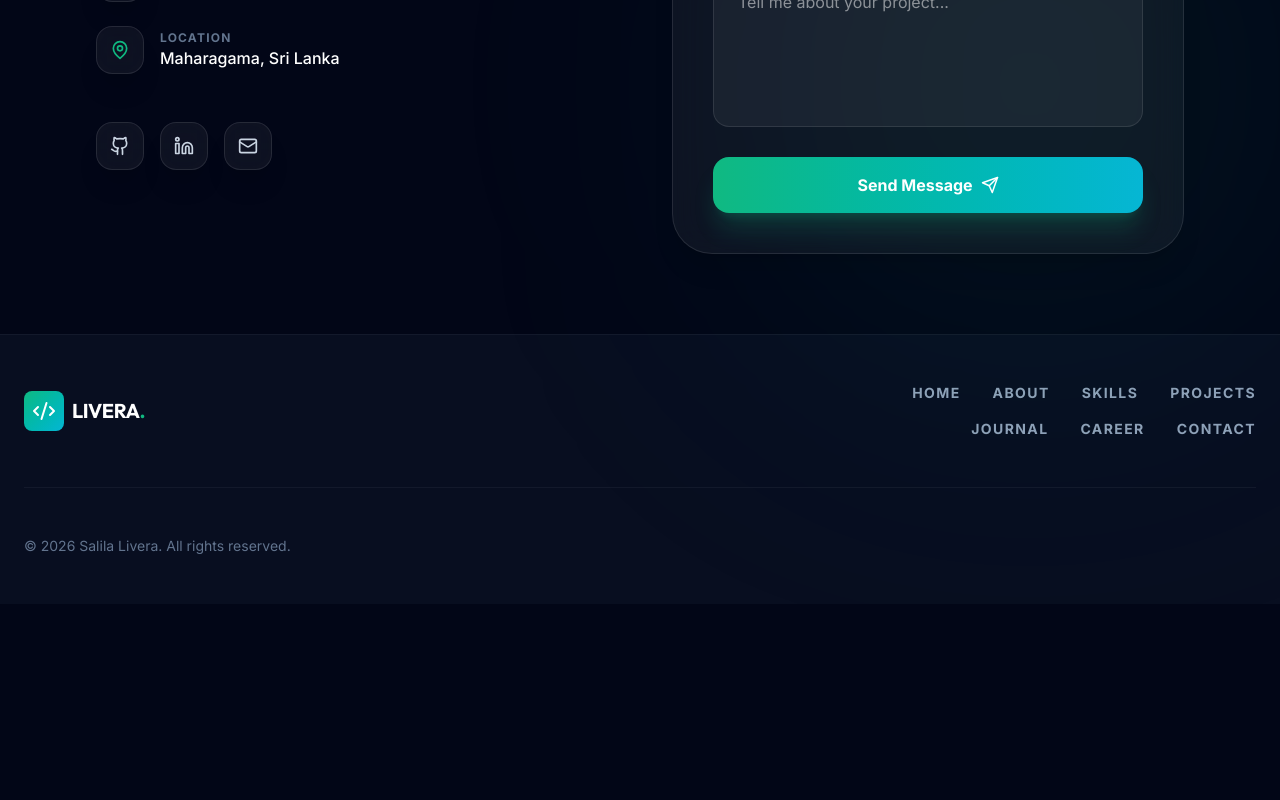
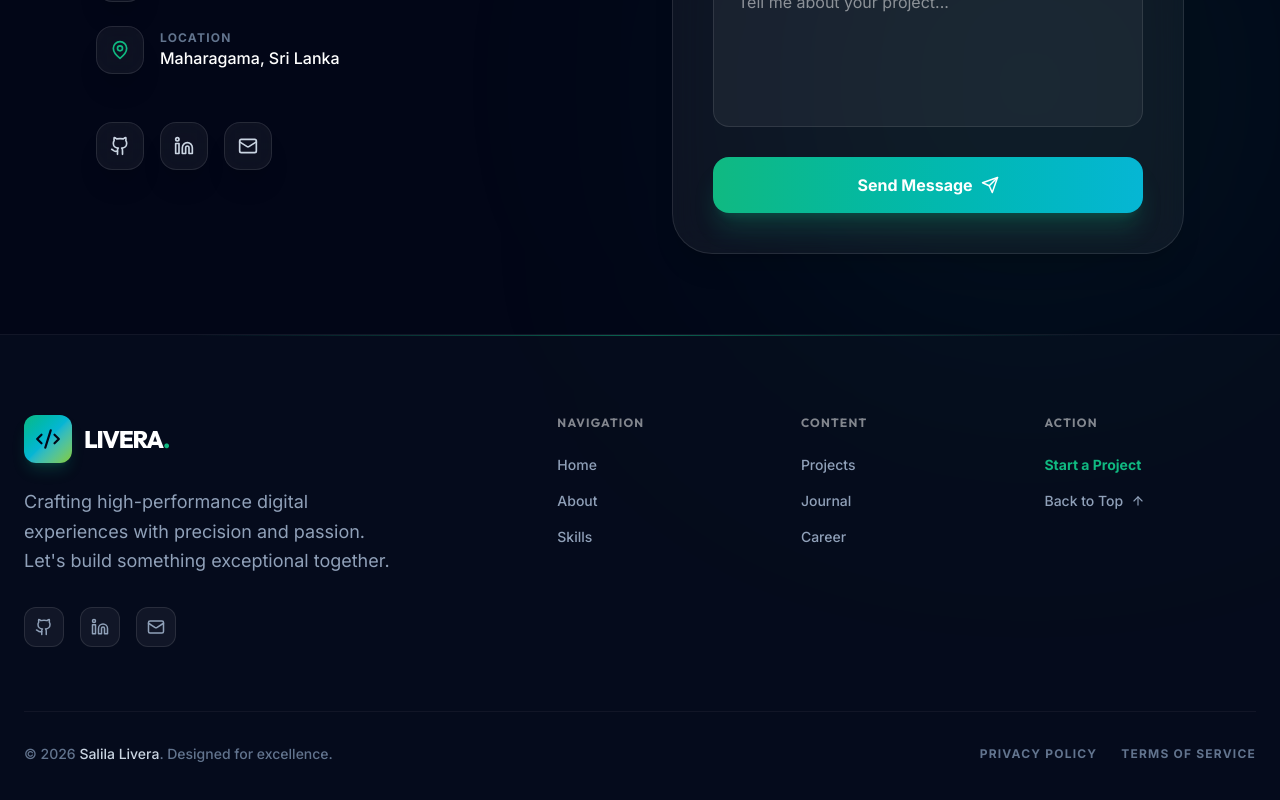
Before and after one commit to Salila-Livera/Salila_Livera_portfolio, a React (Vite) app: page / in a window 1280 px wide. Shown: the part 8699-9499 px from the top of the page. Before the commit the page ends 9303 px from the top, so only its background shows below. Built offline with nearby package versions, Linux system fonts and the light colour scheme.

Commit message:
Redesign footer for a premium look

```diff
--- a/src/components/Footer.jsx
+++ b/src/components/Footer.jsx
@@ -1,41 +1,111 @@
 import React from 'react';
-import { Code2, Heart } from 'lucide-react';
-import { Link } from 'react-scroll';
+import { Code2, Github, Linkedin, Mail, ArrowUp } from 'lucide-react';
+import { Link, animateScroll as scroll } from 'react-scroll';
 
 const Footer = () => {
+  const scrollToTop = () => {
+    scroll.scrollToTop();
+  };
+
   return (
-    <footer className="bg-dark-lighter/50 border-t border-white/5 py-12">
-      <div className="container mx-auto px-6">
-        <div className="flex flex-col md:flex-row justify-between items-center gap-8 mb-12">
-          <div className="flex items-center gap-2">
-            <div className="w-10 h-10 bg-gradient-to-br from-primary to-secondary rounded-lg flex items-center justify-center">
-              <Code2 className="text-white" size={24} />
+    <footer className="relative bg-dark-lighter/30 border-t border-white/5 pt-20 pb-10 overflow-hidden">
+      {/* Background Glow */}
+      <div className="absolute top-0 left-1/2 -translate-x-1/2 w-full max-w-4xl h-px bg-gradient-to-r from-transparent via-primary/50 to-transparent"></div>
+
+      <div className="container mx-auto px-6 relative z-10">
+        <div className="grid grid-cols-1 md:grid-cols-12 gap-12 mb-16">
+
+          {/* Logo & Info */}
+          <div className="md:col-span-5">
+            <div className="flex items-center gap-3 mb-6">
+              <div className="w-12 h-12 bg-gradient-to-br from-primary via-secondary to-accent rounded-xl flex items-center justify-center shadow-lg shadow-primary/20">
+                <Code2 className="text-dark" size={26} />
               </div>
-            <span className="text-xl font-display font-bold text-white tracking-tight">
+              <span className="text-2xl font-display font-black text-white tracking-tighter">
                 LIVERA<span className="text-primary">.</span>
               </span>
             </div>
+            <p className="text-slate-400 text-lg mb-8 max-w-sm leading-relaxed">
+              Crafting high-performance digital experiences with precision and passion. Let's build something exceptional together.
+            </p>
+            <div className="flex items-center gap-4">
+              {[
+                { Icon: Github, href: 'https://github.com/Salila-Livera' },
+                { Icon: Linkedin, href: 'https://www.linkedin.com/in/salila-livera' },
+                { Icon: Mail, href: "mailto:salliladimuthu2002@gmail.com" }
+              ].map((social, i) => (
+                <a
+                  key={i}
+                  href={social.href}
+                  target="_blank"
+                  rel="noopener noreferrer"
+                  className="w-10 h-10 rounded-xl bg-white/5 border border-white/10 flex items-center justify-center text-slate-400 hover:text-primary hover:border-primary/50 hover:bg-primary/5 transition-all duration-300"
+                >
+                  <social.Icon size={18} />
+                </a>
+              ))}
+            </div>
+          </div>
 
-          <div className="flex flex-wrap justify-center md:justify-end gap-x-8 gap-y-4 max-w-md">
-            {['Home', 'About', 'Skills', 'Projects', 'Journal', 'Career', 'Contact'].map((item) => (
+          {/* Quick Links Grid */}
+          <div className="md:col-span-7 grid grid-cols-2 sm:grid-cols-3 gap-8">
+            <div className="space-y-4">
+              <h4 className="text-white font-bold uppercase tracking-widest text-xs mb-6 opacity-50">Navigation</h4>
+              {['Home', 'About', 'Skills'].map((item) => (
                 <Link
                   key={item}
                   to={item.toLowerCase()}
                   smooth={true}
                   duration={500}
-                className="text-slate-400 hover:text-white cursor-pointer transition-colors text-xs sm:text-sm uppercase tracking-widest font-bold"
+                  className="block text-slate-400 hover:text-white cursor-pointer transition-colors text-sm font-medium"
                 >
                   {item}
                 </Link>
               ))}
             </div>
+            <div className="space-y-4">
+              <h4 className="text-white font-bold uppercase tracking-widest text-xs mb-6 opacity-50">Content</h4>
+              {['Projects', 'Journal', 'Career'].map((item) => (
+                <Link
+                  key={item}
+                  to={item.toLowerCase()}
+                  smooth={true}
+                  duration={500}
+                  className="block text-slate-400 hover:text-white cursor-pointer transition-colors text-sm font-medium"
+                >
+                  {item}
+                </Link>
+              ))}
+            </div>
+            <div className="space-y-4">
+              <h4 className="text-white font-bold uppercase tracking-widest text-xs mb-6 opacity-50">Action</h4>
+              <Link
+                to="contact"
+                smooth={true}
+                duration={500}
+                className="block text-primary hover:text-white cursor-pointer transition-colors text-sm font-bold"
+              >
+                Start a Project
+              </Link>
+              <button
+                onClick={scrollToTop}
+                className="flex items-center gap-2 text-slate-400 hover:text-white transition-colors text-sm font-medium"
+              >
+                Back to Top <ArrowUp size={14} />
+              </button>
+            </div>
+          </div>
         </div>
 
-        <div className="flex flex-col md:flex-row justify-between items-center gap-6 pt-12 border-t border-white/5">
-          <p className="text-slate-500 text-sm">
-            © {new Date().getFullYear()} Salila Livera. All rights reserved.
+        {/* Bottom Bar */}
+        <div className="pt-8 border-t border-white/5 flex flex-col sm:flex-row justify-between items-center gap-6">
+          <p className="text-slate-500 text-sm font-medium">
+            © {new Date().getFullYear()} <span className="text-slate-300">Salila Livera</span>. Designed for excellence.
           </p>
-
+          <div className="flex items-center gap-6 text-slate-500 text-xs uppercase tracking-widest font-bold">
+            <span className="hover:text-primary cursor-pointer transition-colors">Privacy Policy</span>
+            <span className="hover:text-primary cursor-pointer transition-colors">Terms of Service</span>
+          </div>
         </div>
       </div>
     </footer>
```
Lines whose indentation alone changed are shown as unchanged.
